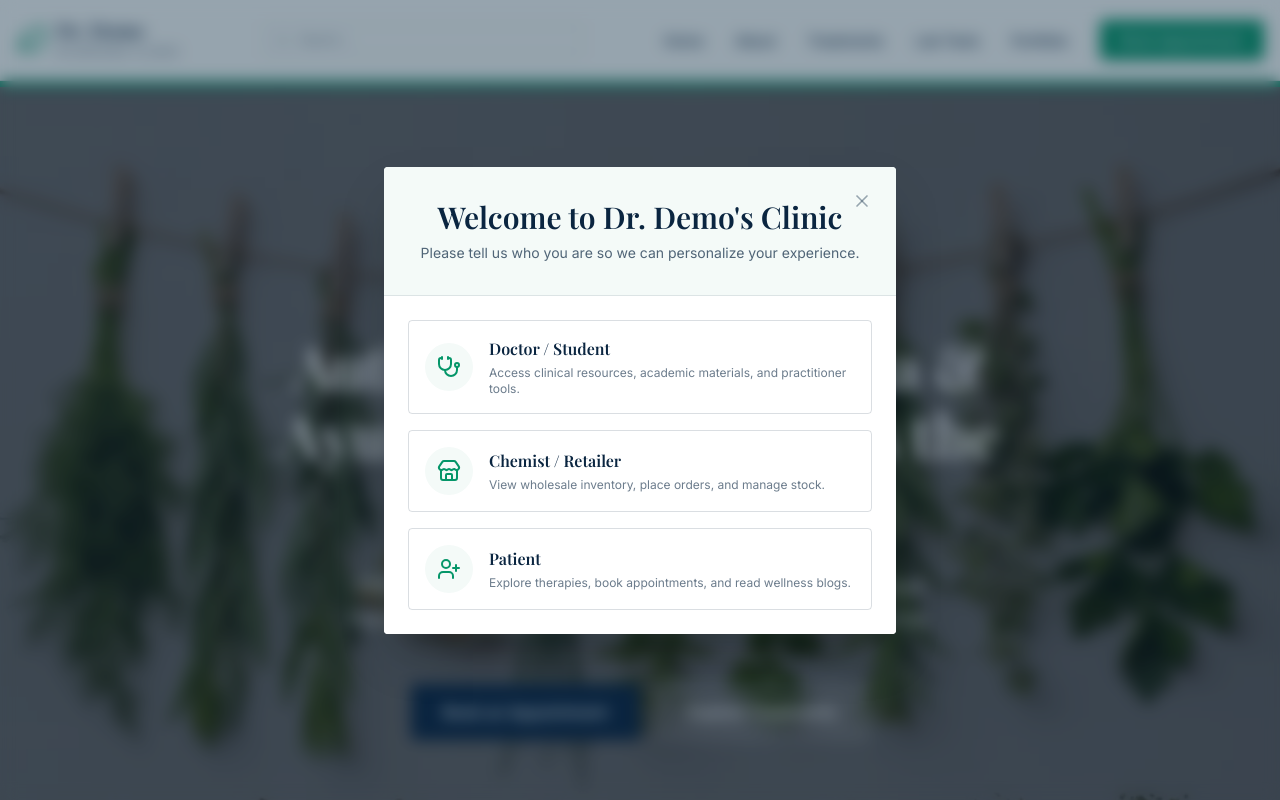
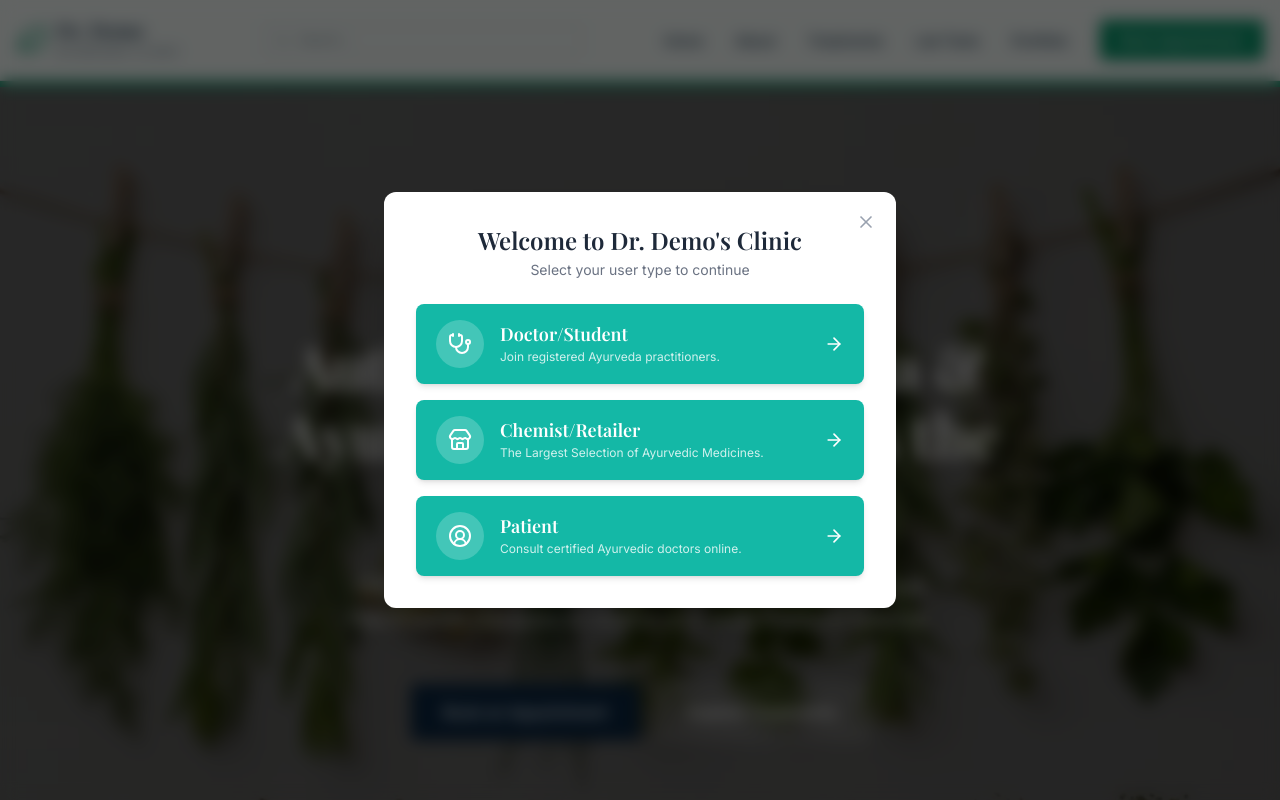
Before and after one commit to Ujjwaltal2304/ujjwal, a Next.js app: page / in a window 1280 px wide. Shown: the top 800 px of the page. Built offline with nearby package versions, Linux system fonts and the light colour scheme; a web font is replaced by a local one.

Commit message:
feat: redesign WelcomeModal to match brand guidelines and improve animation speed

```diff
--- a/src/components/WelcomeModal.tsx
+++ b/src/components/WelcomeModal.tsx
@@ -2,20 +2,15 @@
 
 import { useState, useEffect } from "react";
 import { useRouter } from "next/navigation";
-import { X, UserPlus, Stethoscope, Store } from "lucide-react";
+import { X, User, Stethoscope, Store, ArrowRight, UserCircle2 } from "lucide-react";
 
 export default function WelcomeModal() {
   const [isOpen, setIsOpen] = useState(false);
   const router = useRouter();
 
   useEffect(() => {
-    // Check if the user has already made a selection
-    const hasSelected = localStorage.getItem("userRole");
-    if (!hasSelected) {
-      // Small delay for smooth entry
-      const timer = setTimeout(() => setIsOpen(true), 800);
-      return () => clearTimeout(timer);
-    }
+    // Show modal instantly for a smooth, lag-free experience
+    setIsOpen(true);
   }, []);
 
   if (!isOpen) return null;
@@ -30,76 +25,77 @@ export default function WelcomeModal() {
   };
 
   const handleClose = () => {
-    localStorage.setItem("userRole", "guest"); // Mark as guest so it doesn't pop up again
+    localStorage.setItem("userRole", "guest");
     setIsOpen(false);
   };
 
   return (
-    <div className="fixed inset-0 z-[100] flex items-center justify-center bg-[var(--color-forest)]/40 backdrop-blur-sm p-4 animate-in fade-in duration-300">
+    <div className="fixed inset-0 z-[100] flex items-center justify-center bg-black/60 backdrop-blur-sm p-4 animate-in fade-in duration-150">
       <div
-        className="relative w-full max-w-lg bg-white rounded-sm shadow-2xl overflow-hidden animate-in zoom-in-95 duration-300"
+        className="relative w-full max-w-lg bg-white rounded-xl shadow-2xl overflow-hidden animate-in zoom-in-95 duration-150 pb-8"
       >
-        {/* Close button */}
+        {/* Header */}
+        <div className="pt-8 pb-6 px-8 text-center relative">
           <button
             onClick={handleClose}
-          className="absolute top-4 right-4 text-[var(--color-forest)]/40 hover:text-[var(--color-forest)] hover:bg-[var(--color-forest)]/5 p-2 rounded-full transition-colors z-10"
+            className="absolute top-4 right-4 text-gray-400 hover:text-gray-600 transition-colors p-1"
             aria-label="Close"
           >
             <X className="w-5 h-5" />
           </button>
 
-        {/* Header */}
-        <div className="bg-[var(--color-cream)] p-8 text-center border-b border-[var(--color-forest)]/10">
-          <h2 className="text-3xl font-serif font-semibold text-[var(--color-forest)] mb-2">
+          <h2 className="text-2xl font-sans font-semibold text-gray-800 mb-1">
             Welcome to Dr. Demo's Clinic
           </h2>
-          <p className="text-[var(--color-forest)]/70 text-sm">
-            Please tell us who you are so we can personalize your experience.
+          <p className="text-gray-500 text-sm">
+            Select your user type to continue
           </p>
         </div>
 
         {/* Options */}
-        <div className="p-6 space-y-4 bg-white">
+        <div className="px-8 space-y-4">
           <button
             onClick={() => handleSelection("doctor", "/doctor")}
-            className="w-full flex items-center gap-4 p-4 rounded-sm border border-[var(--color-forest)]/15 hover:border-[var(--color-terracotta)]/50 hover:bg-[var(--color-cream)]/50 text-left transition-all btn-pop group"
+            className="w-full flex items-center gap-4 px-5 py-4 rounded-lg bg-[#14b8a6] hover:bg-[#0d9488] text-left transition-colors group shadow-md"
           >
-            <div className="p-3 bg-[var(--color-cream)] rounded-full text-[var(--color-terracotta)] group-hover:bg-[var(--color-terracotta)] group-hover:text-white transition-colors">
+            <div className="shrink-0 flex items-center justify-center w-12 h-12 bg-white/20 rounded-full text-white">
               <Stethoscope className="w-6 h-6" />
             </div>
-            <div>
-              <h3 className="font-semibold text-[var(--color-forest)]">Doctor / Student</h3>
-              <p className="text-xs text-[var(--color-forest)]/60 mt-1">Access clinical resources, academic materials, and practitioner tools.</p>
+            <div className="flex-1">
+              <h3 className="font-semibold text-white text-lg leading-tight">Doctor/Student</h3>
+              <p className="text-xs text-white/80 mt-1">Join registered Ayurveda practitioners.</p>
             </div>
+            <ArrowRight className="w-5 h-5 text-white shrink-0 group-hover:translate-x-1 transition-transform" />
           </button>
 
           <button
             onClick={() => handleSelection("chemist", "/chemist")}
-            className="w-full flex items-center gap-4 p-4 rounded-sm border border-[var(--color-forest)]/15 hover:border-[var(--color-terracotta)]/50 hover:bg-[var(--color-cream)]/50 text-left transition-all btn-pop group"
+            className="w-full flex items-center gap-4 px-5 py-4 rounded-lg bg-[#14b8a6] hover:bg-[#0d9488] text-left transition-colors group shadow-md"
           >
-            <div className="p-3 bg-[var(--color-cream)] rounded-full text-[var(--color-terracotta)] group-hover:bg-[var(--color-terracotta)] group-hover:text-white transition-colors">
+            <div className="shrink-0 flex items-center justify-center w-12 h-12 bg-white/20 rounded-full text-white">
               <Store className="w-6 h-6" />
             </div>
-            <div>
-              <h3 className="font-semibold text-[var(--color-forest)]">Chemist / Retailer</h3>
-              <p className="text-xs text-[var(--color-forest)]/60 mt-1">View wholesale inventory, place orders, and manage stock.</p>
+            <div className="flex-1">
+              <h3 className="font-semibold text-white text-lg leading-tight">Chemist/Retailer</h3>
+              <p className="text-xs text-white/80 mt-1">The Largest Selection of Ayurvedic Medicines.</p>
             </div>
+            <ArrowRight className="w-5 h-5 text-white shrink-0 group-hover:translate-x-1 transition-transform" />
           </button>
 
           <button
             onClick={() => handleSelection("patient", "")}
-            className="w-full flex items-center gap-4 p-4 rounded-sm border border-[var(--color-forest)]/15 hover:border-[var(--color-terracotta)]/50 hover:bg-[var(--color-cream)]/50 text-left transition-all btn-pop group"
+            className="w-full flex items-center gap-4 px-5 py-4 rounded-lg bg-[#14b8a6] hover:bg-[#0d9488] text-left transition-colors group shadow-md"
           >
-            <div className="p-3 bg-[var(--color-cream)] rounded-full text-[var(--color-terracotta)] group-hover:bg-[var(--color-terracotta)] group-hover:text-white transition-colors">
-              <UserPlus className="w-6 h-6" />
+            <div className="shrink-0 flex items-center justify-center w-12 h-12 bg-white/20 rounded-full text-white">
+              <UserCircle2 className="w-6 h-6" />
             </div>
-            <div>
-              <h3 className="font-semibold text-[var(--color-forest)]">Patient</h3>
-              <p className="text-xs text-[var(--color-forest)]/60 mt-1">Explore therapies, book appointments, and read wellness blogs.</p>
+            <div className="flex-1">
+              <h3 className="font-semibold text-white text-lg leading-tight">Patient</h3>
+              <p className="text-xs text-white/80 mt-1">Consult certified Ayurvedic doctors online.</p>
             </div>
+            <ArrowRight className="w-5 h-5 text-white shrink-0 group-hover:translate-x-1 transition-transform" />
           </button>
         </div>
-
       </div>
     </div>
   );
```
Lines whose indentation alone changed are shown as unchanged.
